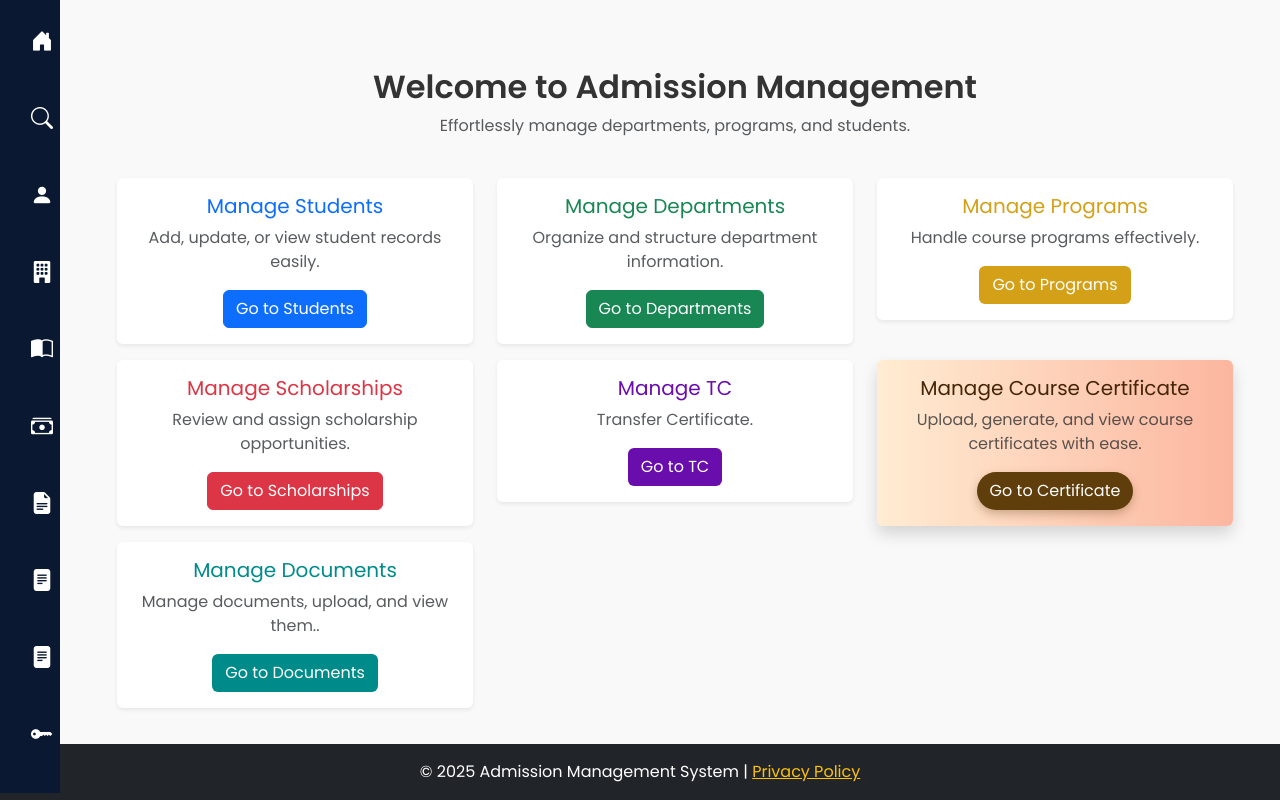
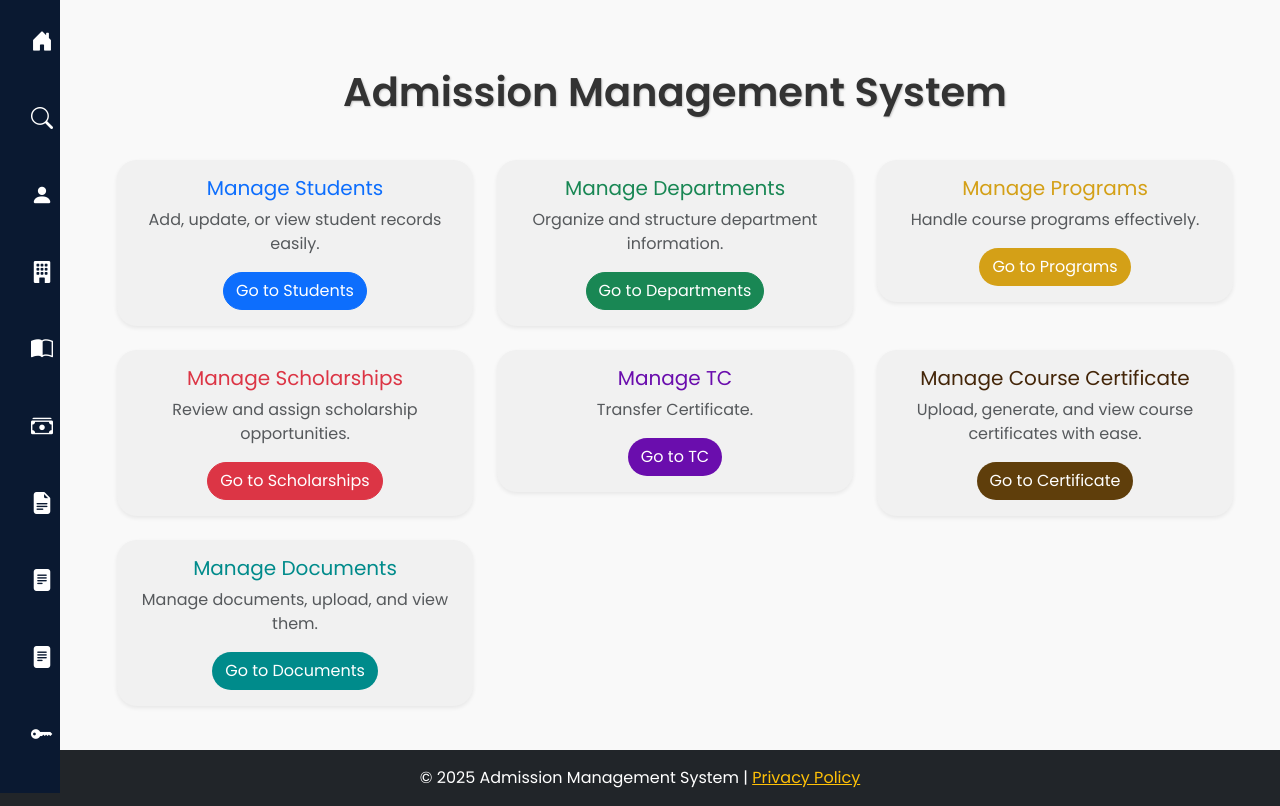
Before and after one commit to sooryasuresh123/fyugp-adm, a Django app: page /principal-dashboard/ in a window 1280 px wide. Shown: the part 63-869 px from the top of the page. Run offline with Django 5.2, Linux system fonts and the light colour scheme; a user stored in the database is signed in.

Commit message:
finish hod

```diff
--- a/admission/context_processors.py
+++ b/admission/context_processors.py
@@ -1,11 +1,14 @@
-# from django.contrib.auth.models import Group
+# student/context_processors.py (or any app of your choice)
+from django.contrib.auth.models import Group
 
-# def is_student(request):
-#     """Check if the current user belongs to the 'HoD' group."""
-#     return {'is_student': request.user.groups.filter(name='Student').exists()}
-# def is_princi(request):
-#     """Check if the current user belongs to the 'HoD' group."""
-#     return {'is_princi': request.user.groups.filter(name='Principal').exists()}
-# def is_office(request):
-#     """Check if the current user belongs to the 'HoD' group."""
-#     return {'is_office': request.user.groups.filter(name='Office Admin').exists()}
+def user_groups(request):
+    # Check the user's groups to determine their roles
+    is_office = request.user.groups.filter(name='office').exists()
+    is_hod = request.user.groups.filter(name='hod').exists()
+    is_superuser = request.user.is_superuser
+
+    return {
+        'is_office': is_office,
+        'is_hod': is_hod,
+        'is_superuser': is_superuser
+    }
--- a/admission/templates/dashboard_principal.html
+++ b/admission/templates/dashboard_principal.html
@@ -7,10 +7,20 @@
     }
     .card {
         transition: 0.3s;
+        background-color: #f1f1f1; /* darker than #F9F9F9 */
+        border-radius: 20px; /* more curvy edges */
+        border: none;
     }
     .card:hover {
         transform: scale(1.05);
-        box-shadow: 0 4px 15px rgba(0, 0, 0, 0.2);
+        box-shadow: 0 6px 20px rgba(0, 0, 0, 0.25);
+    }
+    .enhanced-title {
+        font-size: 2.5rem;
+        font-weight: 700;
+        color: #333;
+        text-shadow: 1px 1px 2px rgba(0, 0, 0, 0.2);
+        margin-bottom: 20px;
     }
 </style>
 
@@ -18,92 +28,89 @@
     <div class="row justify-content-center">
         <div class="col-md-8">
             <div class="text-center">
-                <h2 class="fw-bold" style="color: #333;">Welcome to Admission Management</h2>
-                <p class="text-muted">Effortlessly manage departments, programs, and students.</p>
+                <h2 class="enhanced-title">Admission Management System</h2>
             </div>
         </div>
     </div>
 
     <div class="row mt-4">
         <!-- Manage Students -->
-        <div class="col-md-6 col-lg-4 mb-3">
-            <div class="card shadow-sm border-0 rounded">
+        <div class="col-md-6 col-lg-4 mb-4">
+            <div class="card shadow-sm">
                 <div class="card-body text-center">
                     <h5 class="card-title text-primary">Manage Students</h5>
                     <p class="card-text text-muted">Add, update, or view student records easily.</p>
-                    <a href="{% url 'manage_student' %}" class="btn btn-primary">Go to Students</a>
+                    <a href="{% url 'manage_student' %}" class="btn btn-primary rounded-pill">Go to Students</a>
                 </div>
             </div>
         </div>
 
         <!-- Manage Departments -->
-        <div class="col-md-6 col-lg-4 mb-3">
-            <div class="card shadow-sm border-0 rounded">
+        <div class="col-md-6 col-lg-4 mb-4">
+            <div class="card shadow-sm">
                 <div class="card-body text-center">
                     <h5 class="card-title text-success">Manage Departments</h5>
                     <p class="card-text text-muted">Organize and structure department information.</p>
-                    <a href="{% url 'manage_department' %}" class="btn btn-success">Go to Departments</a>
+                    <a href="{% url 'manage_department' %}" class="btn btn-success rounded-pill">Go to Departments</a>
                 </div>
             </div>
         </div>
 
         <!-- Manage Programs -->
-        <div class="col-md-6 col-lg-4 mb-3">
-            <div class="card shadow-sm border-0 rounded">
+        <div class="col-md-6 col-lg-4 mb-4">
+            <div class="card shadow-sm">
                 <div class="card-body text-center">
-                    <h5 class="card-title"style="color: #d4a017;">Manage Programs</h5>
+                    <h5 class="card-title" style="color: #d4a017;">Manage Programs</h5>
                     <p class="card-text text-muted">Handle course programs effectively.</p>
-                    <a href="{% url 'manage_program' %}" class="btn"style="background-color: #d4a017; color: white;">Go to Programs</a>
+                    <a href="{% url 'manage_program' %}" class="btn" style="background-color: #d4a017; color: white; border-radius: 20px;">Go to Programs</a>
                 </div>
             </div>
         </div>
 
         <!-- Manage Scholarships -->
-        <div class="col-md-6 col-lg-4 mb-3">
-            <div class="card shadow-sm border-0 rounded">
+        <div class="col-md-6 col-lg-4 mb-4">
+            <div class="card shadow-sm">
                 <div class="card-body text-center">
                     <h5 class="card-title text-danger">Manage Scholarships</h5>
                     <p class="card-text text-muted">Review and assign scholarship opportunities.</p>
-                    <a href="{% url 'manage_scholarships' %}" class="btn btn-danger">Go to Scholarships</a>
+                    <a href="{% url 'manage_scholarships' %}" class="btn btn-danger rounded-pill">Go to Scholarships</a>
                 </div>
             </div>
         </div>
 
         <!-- Manage TC -->
-        <div class="col-md-6 col-lg-4 mb-3">
-            <div class="card shadow-sm border-0 rounded">
+        <div class="col-md-6 col-lg-4 mb-4">
+            <div class="card shadow-sm">
                 <div class="card-body text-center">
-                    <h5 class="card-title"style="color: #6a0dad;">Manage TC</h5>
+                    <h5 class="card-title" style="color: #6a0dad;">Manage TC</h5>
                     <p class="card-text text-muted">Transfer Certificate.</p>
-                    <a href="{% url 'manage_tc' %}" class="btn" style="background-color: #6a0dad; color: white;">Go to TC</a>
+                    <a href="{% url 'manage_tc' %}" class="btn" style="background-color: #6a0dad; color: white; border-radius: 20px;">Go to TC</a>
                 </div>
             </div>
         </div>
 
-        <div class="col-md-6 col-lg-4 mb-3">
-            <div class="card shadow border-0 rounded" style="background: linear-gradient(to right, #ffecd2, #fcb69f);">
+        <!-- Manage Course Certificate -->
+        <div class="col-md-6 col-lg-4 mb-4">
+            <div class="card shadow-sm">
                 <div class="card-body text-center">
-                    <h5 class="card-title" style="color:rgb(68, 38, 9)"> Manage Course Certificate</h5>
+                    <h5 class="card-title" style="color:rgb(68, 38, 9)">Manage Course Certificate</h5>
                     <p class="card-text text-muted">Upload, generate, and view course certificates with ease.</p>
-                    <a href="{% url 'manage_cc'%}" class="btn" style="background-color:rgb(95, 62, 11); color: white; font-weight: 500; box-shadow: 0 4px 10px rgba(90, 57, 13, 0.3); border-radius: 25px;">Go to Certificate</a>
+                    <a href="{% url 'manage_cc' %}" class="btn" style="background-color:rgb(95, 62, 11); color: white; font-weight: 500; border-radius: 25px;">Go to Certificate</a>
                 </div>
             </div>
         </div>
 
-         <div class="col-md-6 col-lg-4 mb-3">
-            <div class="card shadow-sm border-0 rounded">
+        <!-- Manage Documents -->
+        <div class="col-md-6 col-lg-4 mb-4">
+            <div class="card shadow-sm">
                 <div class="card-body text-center">
-                    <h5 class="card-title" style="color: #008B8B;">Manage Documents</h5>  <!-- Dark orange color -->
-                    <p class="card-text text-muted">Manage documents, upload, and view them..</p>
-                    <a href="{% url 'manage_documents' %}" class="btn" style="background-color: #008B8B; color: white;">Go to Documents</a>
+                    <h5 class="card-title" style="color: #008B8B;">Manage Documents</h5>
+                    <p class="card-text text-muted">Manage documents, upload, and view them.</p>
+                    <a href="{% url 'manage_documents' %}" class="btn" style="background-color: #008B8B; color: white; border-radius: 20px;">Go to Documents</a>
                 </div>
             </div>
         </div>
 
-
-
-
-
     </div>
 </div>
 {% endblock %}
--- a/admission/templates/index.html
+++ b/admission/templates/index.html
@@ -19,8 +19,8 @@
     <div class="row justify-content-center">
         <div class="col-md-8">
             <div class="text-center">
-                <h2 class="fw-bold" style="color: #333;">Welcome to Admission Management</h2>
-                <p class="text-muted">Effortlessly manage departments, programs, and students.</p>
+                <h2 class="fw-bold" style="color: #333; font-style: bold"> Admission Management System</h2>
+                {% comment %} <p class="text-muted">Effortlessly manage departments, programs, and students.</p> {% endcomment %}
             </div>
         </div>
     </div>
--- a/admission/urls.py
+++ b/admission/urls.py
@@ -14,6 +14,8 @@ urlpatterns = [
     # path('course-certificate/', views.course_certificate, name='course_certificate'),
     path('office-admin-dashboard/', views.office_admin_dashboard, name='office_admin_dashboard'),
     path('principal-dashboard/', views.principal_dashboard, name='principal_dashboard'),
+    path('hod_dashboard/', views.hod_dashboard, name='hod_dashboard'),
+
 
     path('manage_department',views.manage_department,name='manage_department'),
     path('add_department',views.add_department,name='add_department'),
--- a/admission/views.py
+++ b/admission/views.py
@@ -65,22 +65,37 @@ def student_dashboard(request):
 def office_admin_dashboard(request):
     """Dashboard view for office admins (Teachers)."""
     if request.user.is_superuser:
-        return redirect('principal_dashboard')  # Redirect to principal if a superuser
+        return redirect('principal_dashboard')
 
-    try:
-        office_admin =  request.user  # Assuming Teacher is for office admins
-        return render(request, 'dashboard_office_admin.html', {'office_admin': office_admin})
-    except User.DoesNotExist:
+    # Check if user belongs to 'office' group
+    is_office = request.user.groups.filter(name='office').exists()
+    is_hod = request.user.groups.filter(name='hod').exists()
+
+    if not is_office:
         return render(request, 'error.html', {'message': 'Unauthorized access.'})
+
+    return render(request, 'dashboard_office_admin.html', {
+        'is_office': is_office,
+        'is_hod': is_hod,
+        'office_admin': request.user,
+    })
+
 
 @login_required
 def principal_dashboard(request):
     """Dashboard view for the principal."""
-    if request.user.is_superuser:
-        return render(request, 'dashboard_principal.html')
+    is_superuser = request.user.is_superuser
+    is_office = request.user.groups.filter(name='office').exists()
+    is_hod = request.user.groups.filter(name='HOD').exists()
+
+    if is_superuser:
+        return render(request, 'dashboard_principal.html', {
+            'is_superuser': is_superuser,
+            'is_office': is_office,
+            'is_hod': is_hod,
+        })
     else:
         return render(request, 'error.html', {'message': 'Unauthorized access.'})
-
 
 '''
 def index(request):
@@ -102,28 +117,36 @@ def index(request):
         return redirect('login')
 '''
 
+@login_required
+def hod_dashboard(request):
+    is_hod = request.user.groups.filter(name='hod').exists()
+    if not is_hod:
+        return render(request, 'error.html', {'message': 'Unauthorized access.'})
+
+    return render(request, 'dashboard_hod.html', {
+        'is_hod': is_hod,
+        'hod': request.user,
+    })
+
 def index(request):
     """Redirect users to their respective dashboards after login based on group membership."""
     if request.user.is_authenticated:
-        # Get the user's group
         user_groups = request.user.groups.all()
 
         if user_groups.exists():
-            # Check if the user is in a specific group and redirect accordingly
             if request.user.groups.filter(name='admin').exists():
                 return redirect('principal_dashboard')
             elif request.user.groups.filter(name='office').exists():
                 return redirect('office_admin_dashboard')
             elif request.user.groups.filter(name='principal').exists():
                 return redirect('principal_dashboard')
+            elif request.user.groups.filter(name='hod').exists():   # ✅ NEW LINE
+                return redirect('hod_dashboard')  # ✅ REDIRECT TO HOD DASHBOARD
             else:
-                # If user is in an unknown group
                 return render(request, 'error.html', {'message': 'Unauthorized access. No valid group found.'})
         else:
-            # User is not part of any group
             return render(request, 'error.html', {'message': 'Unauthorized access. User not in any group.'})
     else:
-        # If the user is not authenticated, redirect to login
         return redirect('login')
 
 def manage_department(request):
--- a/easyentry/settings.py
+++ b/easyentry/settings.py
@@ -65,6 +65,8 @@ TEMPLATES = [
                 'django.template.context_processors.request',
                 'django.contrib.auth.context_processors.auth',
                 'django.contrib.messages.context_processors.messages',
+                 'admission.context_processors.user_groups'
+
             ],
         },
     },
--- a/templates/base.html
+++ b/templates/base.html
@@ -19,7 +19,7 @@
         /* Global Styling */
         body {
             font-family: 'Poppins', sans-serif;
-            background: #f8f9fa;
+            background: #f4f4f4;
             display: flex;
             min-height: 100vh;
             flex-direction: column;
@@ -134,27 +134,26 @@
         {% endfor %}
     </div>
 {% endif %}
-
-    <!-- Sidebar -->
 <div class="sidebar">
     <ul class="nav flex-column">
         <li class="nav-item">
             <a class="nav-link" href="{% url 'index' %}">
-                    <i class="bi bi-house-door-fill"></i> <span class="nav-text"> Home</span>
+                <i class="bi bi-house-door-fill"></i> <span class="nav-text">Home</span>
             </a>
         </li>
         <li class="nav-item">
             <a class="nav-link" href="/students">
-                    <i class="bi bi-search"></i> <span class="nav-text"> Search</span>
+                <i class="bi bi-search"></i> <span class="nav-text">Search</span>
             </a>
         </li>
         <li class="nav-item">
             <a class="nav-link" href="/manage_students">
-                    <i class="bi bi-person-fill"></i> <span class="nav-text"> Students</span>
+                <i class="bi bi-person-fill"></i> <span class="nav-text">Students</span>
             </a>
         </li>
-            {% if user.is_authenticated %}
-                {% if user.is_superuser %}
+
+        {% if is_superuser %}
+            <!-- Only Superuser can see Department and Program -->
             <li class="nav-item">
                 <a class="nav-link" href="/manage_department">
                     <i class="bi bi-building-fill"></i> <span class="nav-text">Departments</span>
@@ -165,8 +164,10 @@
                     <i class="bi bi-book-half"></i> <span class="nav-text">Programmes</span>
                 </a>
             </li>
-                {%endif%}
-            {%endif%}
+        {% endif %}
+
+        {% if is_superuser or is_office %}
+            <!-- Both Superuser and Office can see Scholarships, Documents, TC, CC -->
             <li class="nav-item">
                 <a class="nav-link" href="/manage_scholarships">
                     <i class="bi bi-cash-stack"></i> <span class="nav-text">Scholarships</span>
@@ -174,7 +175,7 @@
             </li>
             <li class="nav-item">
                 <a class="nav-link" href="/manage_documents">
-                    <i class="bi bi-file-earmark-text-fill"></i> <span class="nav-text"> Documents</span>
+                    <i class="bi bi-file-earmark-text-fill"></i> <span class="nav-text">Documents</span>
                 </a>
             </li>
             <li class="nav-item">
@@ -187,16 +188,23 @@
                     <i class="bi bi-file-text-fill"></i> <span class="nav-text">Conduct Certificate</span>
                 </a>
             </li>
+        {% endif %}
+
+        {% if is_hod %}
+            <!-- HOD can see only limited sidebar (no Department, no Program, no TC, no CC, no Scholarships) -->
+            <li class="nav-item">
+                <a class="nav-link" href="/manage_documents">
+                    <i class="bi bi-file-earmark-text-fill"></i> <span class="nav-text">Documents</span>
+                </a>
+            </li>
+        {% endif %}
+
         <li class="nav-item">
             <a class="nav-link" href="{% url 'change_credentials' %}">
                 <i class="bi bi-key-fill"></i> <span class="nav-text">Change Credentials</span>
             </a>
         </li>
-            {% if user.is_authenticated %}
-                <ul class="navbar-nav">
-                    <li class="nav-item">
-                        {% comment %} <span class="navbar-text text-white">Welcome {{ user.username|title }}</span> {% endcomment %}
-                    </li>
+
         <li class="nav-item">
             <form method="post" action="{% url 'logout' %}">
                 {% csrf_token %}
@@ -206,17 +214,8 @@
             </form>
         </li>
     </ul>
-            {% else %}
-                <ul class="navbar-nav">
-                    <li class="nav-item">
-                        <a class="nav-link" href="#">
-                            <i class="bi bi-box-arrow-in-right"></i> <span class="nav-text">🔑 Login</span>
-                        </a>
-                    </li>
-                </ul>
-            {% endif %}
-        </ul>
 </div>
+
 
     <!-- Main Content -->
     <div class="content d-flex flex-column">
```
Also changed, not shown: admission/templates/dashboard_hod.html (added, +60 -0 lines), admission/templates/manage_scholarships.html (+33 -6 lines), db.sqlite3. Lines whose indentation alone changed are shown as unchanged.
